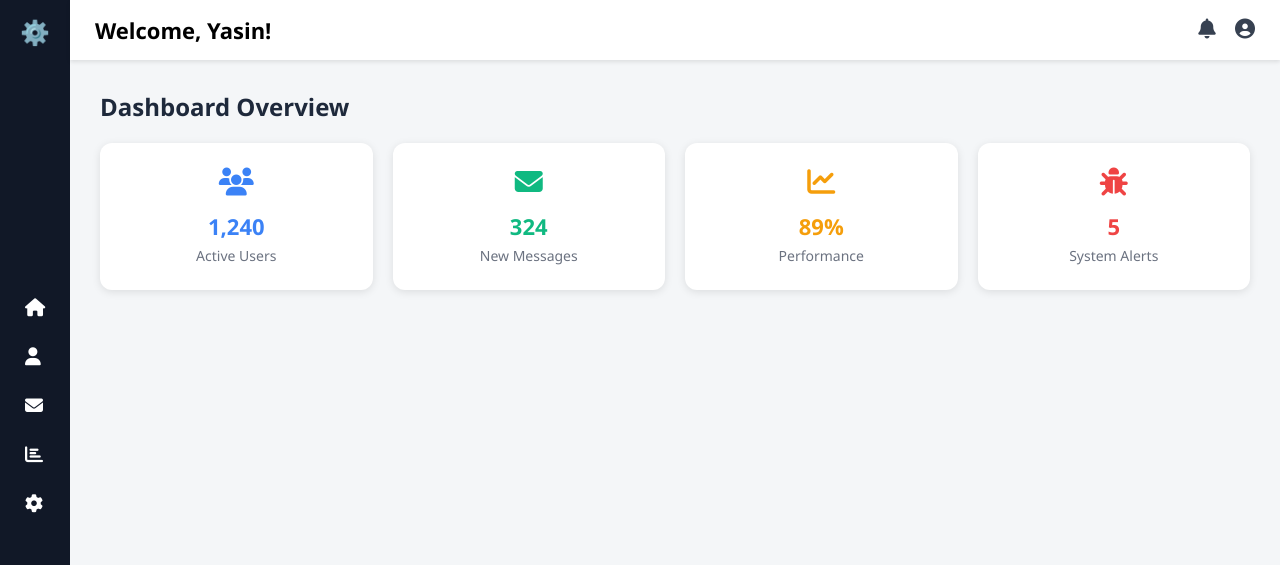
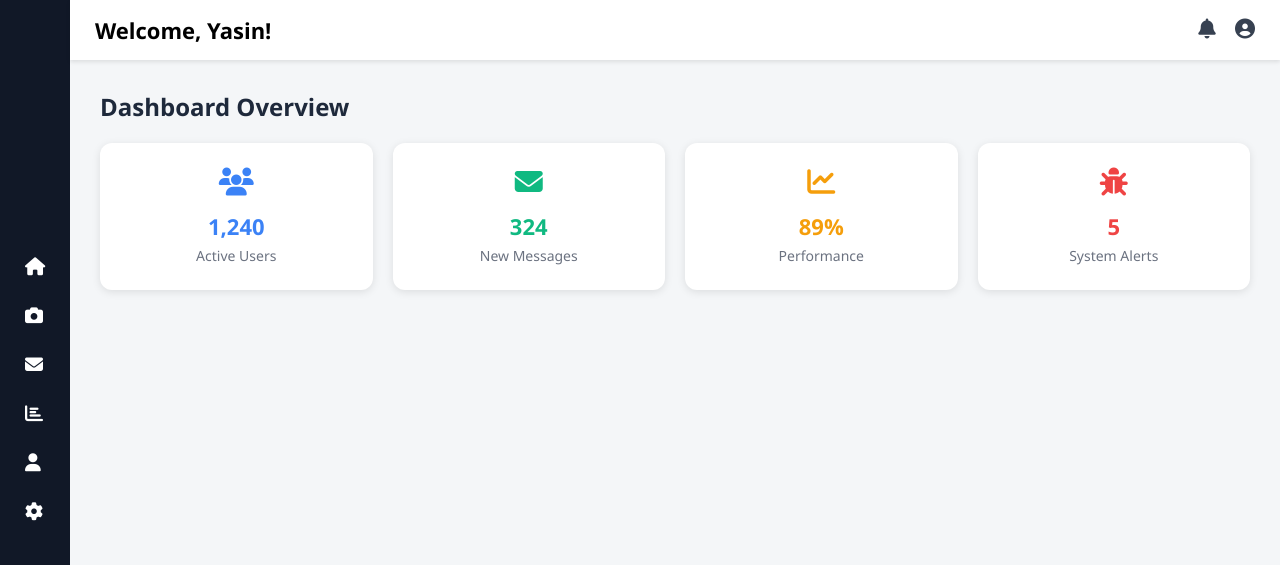
Before and after one commit to Ya3in13/Smart-home, a Flask app: page /home in a window 1280 px wide. Shown: the top 565 px of the page. Run offline with Flask 3, Linux system fonts and the light colour scheme.

Commit message:
Update home.html

```diff
--- a/web Server/templates/home.html
+++ b/web Server/templates/home.html
@@ -10,12 +10,13 @@
 <body>
     <div class="container">
         <aside class="sidebar">
-            <div class="logo">⚙️</div>
+            <div class="logo"> </div>
             <ul class="menu">
-                <li><a href="#"><i class="fas fa-home"></i></a></li>
-                <li><a href="#"><i class="fas fa-user"></i></a></li>
+                <li><a href="/home"><i class="fas fa-home"></i></a></li>
+                <li><a href="#"><i class="fa-solid fa-camera"></i></a></li>
                 <li><a href="#"><i class="fas fa-envelope"></i></a></li>
                 <li><a href="#"><i class="fas fa-chart-bar"></i></a></li>
+                <li><a href="#"><i class="fas fa-user"></i></a></li>
                 <li><a href="#"><i class="fas fa-cog"></i></a></li>
             </ul>
             <div class="logout"><i class="fas fa-sign-out-alt"></i></div>
```
